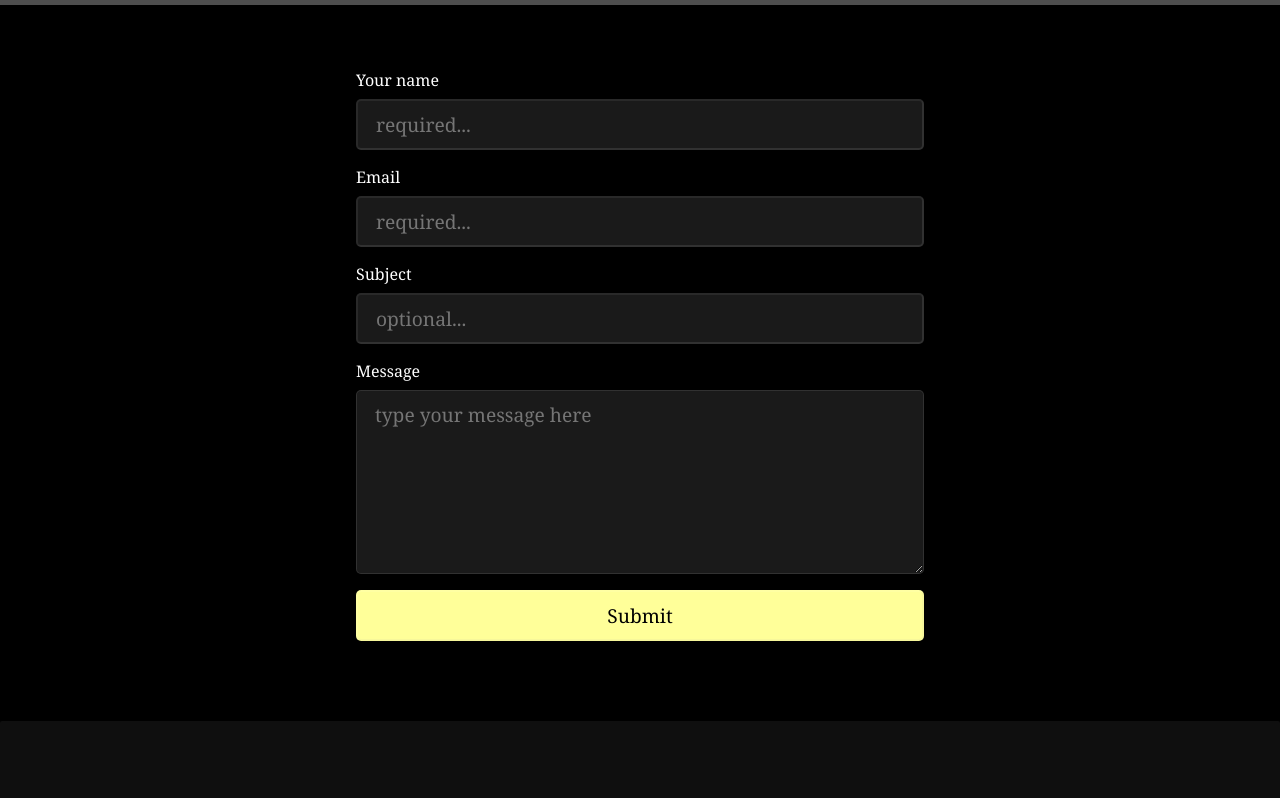
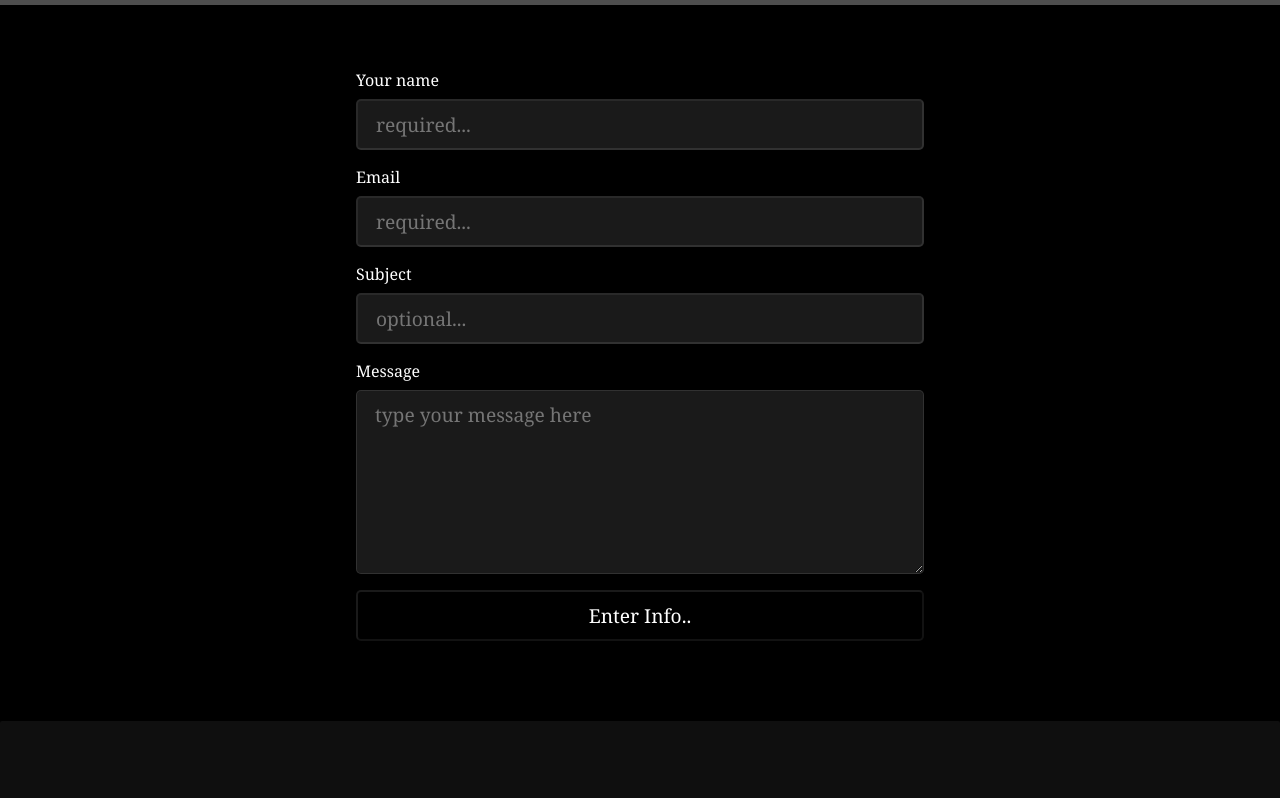
Before and after one commit to luiHoll97/Portfolio, a React (Create React App) app: page /contact in a window 1280 px wide. Shown: the part 635-1433 px from the top of the page. Built offline with nearby package versions, Linux system fonts and the light colour scheme; grey boxes are pictures that could not be loaded.

Commit message:
Contact me form updates and prevent defaults

```diff
--- a/src/App.tsx
+++ b/src/App.tsx
@@ -6,6 +6,7 @@ import Home from "./routes/Home";
 import Contact from "./routes/Contact";
 import Projects from "./routes/Projects";
 import About from "./routes/About";
+import Thankyou from "./routes/Thankyou";
 import { Route, Routes } from "react-router-dom";
 import ScrollToTop from "./utils/ScrollToTop";
 
@@ -18,6 +19,7 @@ function App(): JSX.Element {
         <Route path="contact" element={<Contact />} />
         <Route path="projects" element={<Projects />} />
         <Route path="about" element={<About />} />
+        <Route path="thankyou" element={<Thankyou />} />
       </Routes>
     </>
   );
--- a/src/components/Contact/ContactMe.tsx
+++ b/src/components/Contact/ContactMe.tsx
@@ -1,7 +1,15 @@
-import React from "react";
+import React, { useState } from "react";
 import "./ContactMe.css";
 
 const ContactMe = (): JSX.Element => {
+  const [name, setName] = useState<string>("");
+  const [email, setEmail] = useState<string>("");
+  const [message, setMessage] = useState<string>("");
+
+  const checkForDefaults = (name: string, email: string, message: string) => {
+    return name.length > 0 && email.length > 0 && message.length > 0;
+  };
+
   return (
     <div className="form">
       <form
@@ -14,6 +22,7 @@ const ContactMe = (): JSX.Element => {
           id="name"
           type="text"
           placeholder="required..."
+          onChange={(e) => setName(e.target.value)}
         ></input>
         <label htmlFor="email">Email</label>
         <input
@@ -21,6 +30,7 @@ const ContactMe = (): JSX.Element => {
           id="email"
           type="email"
           placeholder="required..."
+          onChange={(e) => setEmail(e.target.value)}
         ></input>
         <label>Subject</label>
         <input
@@ -35,7 +45,9 @@ const ContactMe = (): JSX.Element => {
           id="message"
           rows={6}
           placeholder="type your message here"
+          onChange={(e) => setMessage(e.target.value)}
         />
+        {checkForDefaults(name, message, email) ? (
           <input
             type="submit"
             value="Submit"
@@ -45,6 +57,16 @@ const ContactMe = (): JSX.Element => {
               cursor: "pointer",
             }}
           />
+        ) : (
+          <input
+            type="button"
+            value="Enter Info.."
+            style={{
+              backgroundColor: "black",
+              color: "white",
+            }}
+          />
+        )}
       </form>
     </div>
   );
--- /dev/null
+++ b/src/routes/Thankyou.tsx
@@ -0,0 +1,20 @@
+import React from "react";
+// ==== Components =====
+import Footer from "../components/Footer/Footer";
+import NavBar from "../components/NavBar/NavBar";
+import ProjectsComp from "../components/Projects/ProjectsComp";
+
+const Thankyou = (): JSX.Element => {
+  return (
+    <div>
+      <NavBar />
+      <ProjectsComp
+        heading="Thank you!"
+        text="I will get back to your request ASAP"
+      />
+      <Footer />
+    </div>
+  );
+};
+
+export default Thankyou;
```
Lines whose indentation alone changed are shown as unchanged.
